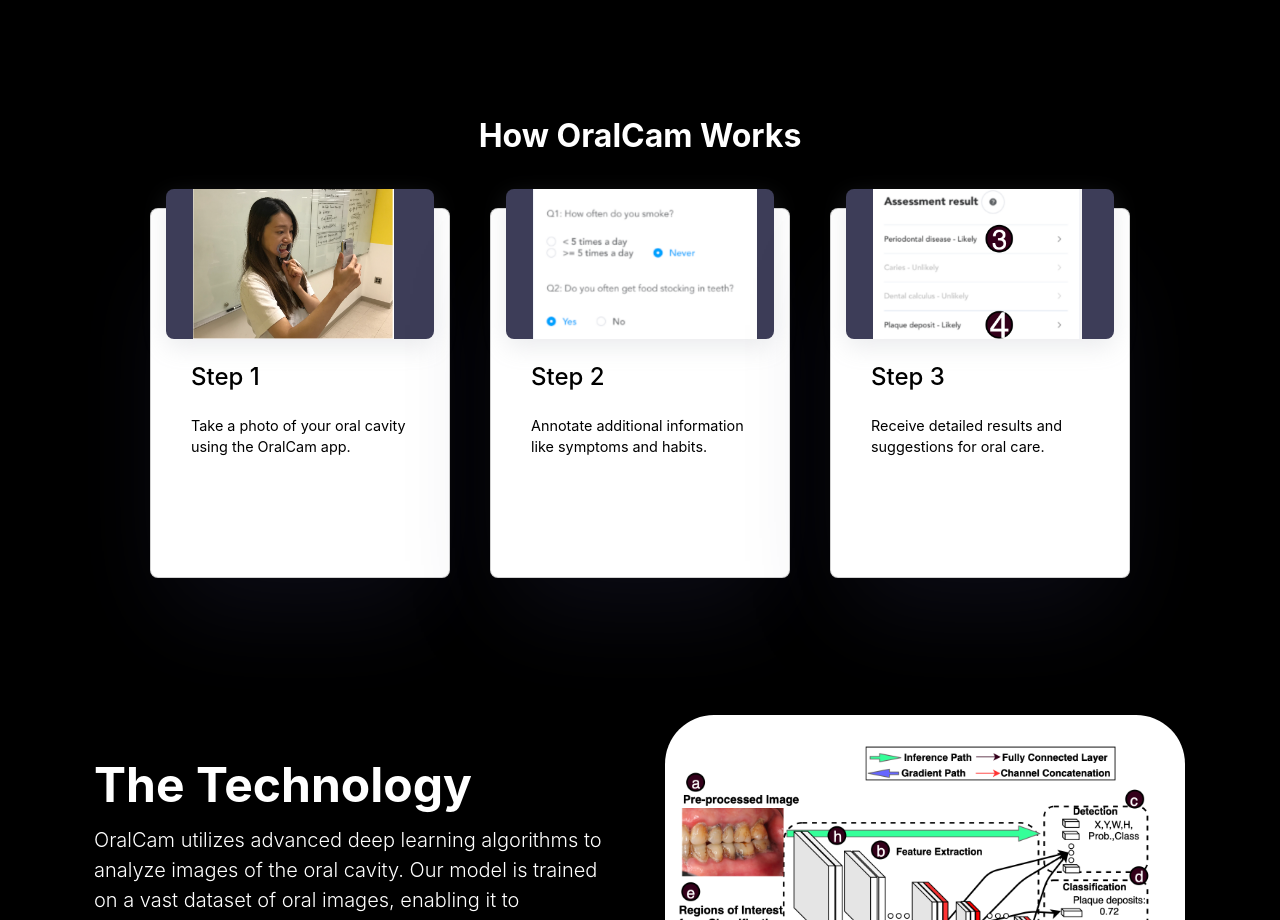
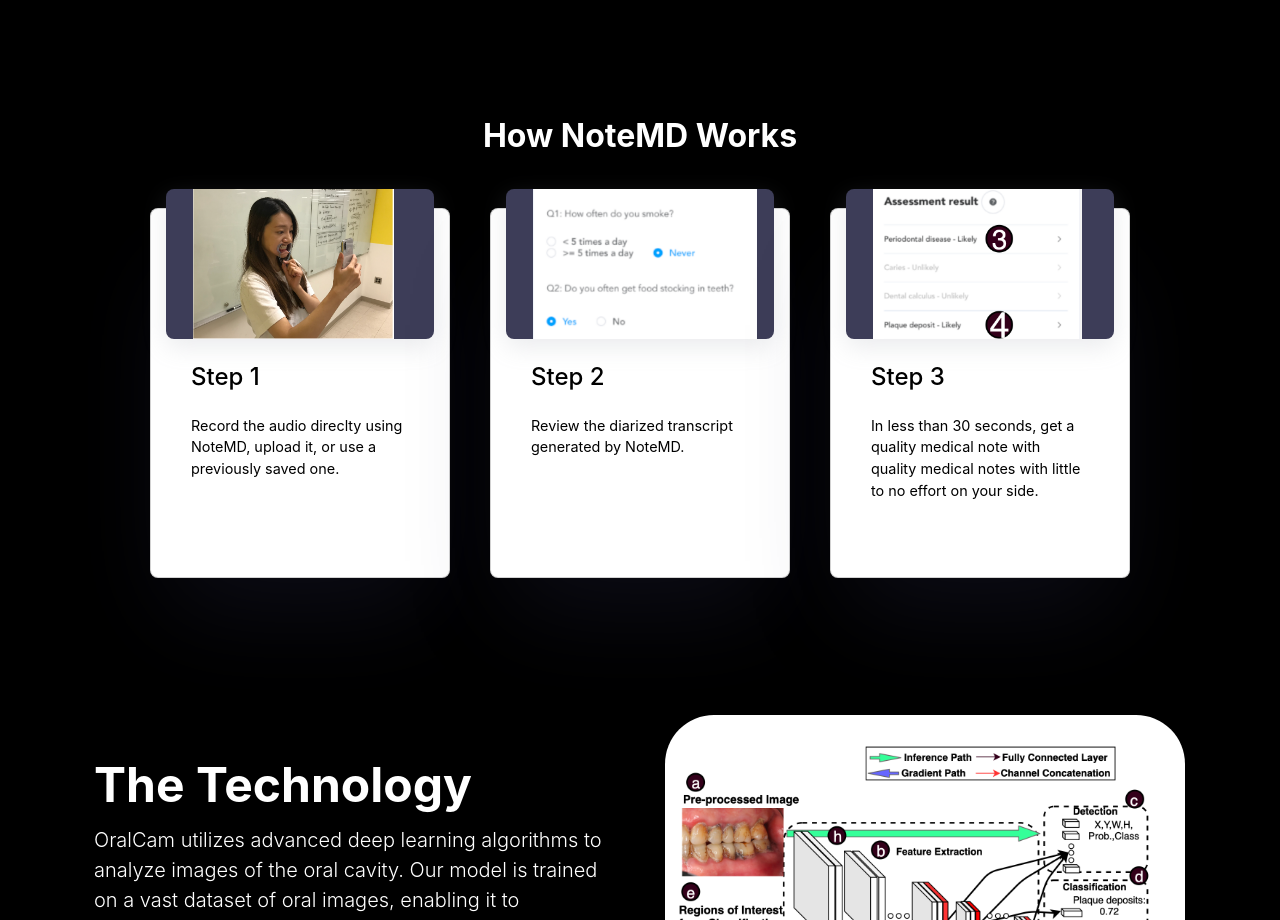
Before and after one commit to purusoni/NoteMD-website, a React (Create React App) app: page / in a window 1280 px wide. Shown: the part 1080-2000 px from the top of the page. Built offline with nearby package versions, Linux system fonts and the light colour scheme.

Commit message:
more updates

```diff
--- a/src/App.js
+++ b/src/App.js
@@ -78,7 +78,7 @@
         style={{ textAlign: "center", color: `${textColor}` }}
         className="display-7 fw-bold  lh-1 mb-3"
       >
-        How OralCam Works
+        How NoteMD Works
       </h2>
       <section id="how-it-works">
         <div className="steps">
@@ -88,7 +88,7 @@
                 <img
                   style={{ height: "100%", marginLeft: "10%" }}
                   src={stepone}
-                  alt="Taking photo of oral cavity"
+                  // alt="Taking photo of oral cavity"
                 />
               </div>
             </div>
@@ -97,7 +97,7 @@
                 <div className="project-title">Step 1</div>
               </div>
               <span className="lighter">
-                Take a photo of your oral cavity using the OralCam app.
+                  Record the audio direclty using NoteMD, upload it, or use a previously saved one.
               </span>
             </div>
           </article>
@@ -108,7 +108,7 @@
                 <img
                   style={{ height: "100%", marginLeft: "10%" }}
                   src={steptwo}
-                  alt="Taking photo of oral cavity"
+                  // alt="Taking photo of oral cavity"
                 />
               </div>
             </div>
@@ -117,7 +117,7 @@
                 <div className="project-title">Step 2</div>
               </div>
               <span className="lighter">
-                Annotate additional information like symptoms and habits.
+                  Review the diarized transcript generated by NoteMD.
               </span>
             </div>
           </article>
@@ -128,7 +128,7 @@
                 <img
                   style={{ height: "100%", marginLeft: "10%" }}
                   src={stepthree}
-                  alt="Taking photo of oral cavity"
+                  // alt="Taking photo of oral cavity"
                 />
               </div>
             </div>
@@ -137,7 +137,7 @@
                 <div className="project-title">Step 3</div>
               </div>
               <span className="lighter">
-                Receive detailed results and suggestions for oral care.
+                  In less than 30 seconds, get a quality medical note with quality medical notes with little to no effort on your side.
               </span>
             </div>
           </article>
```
